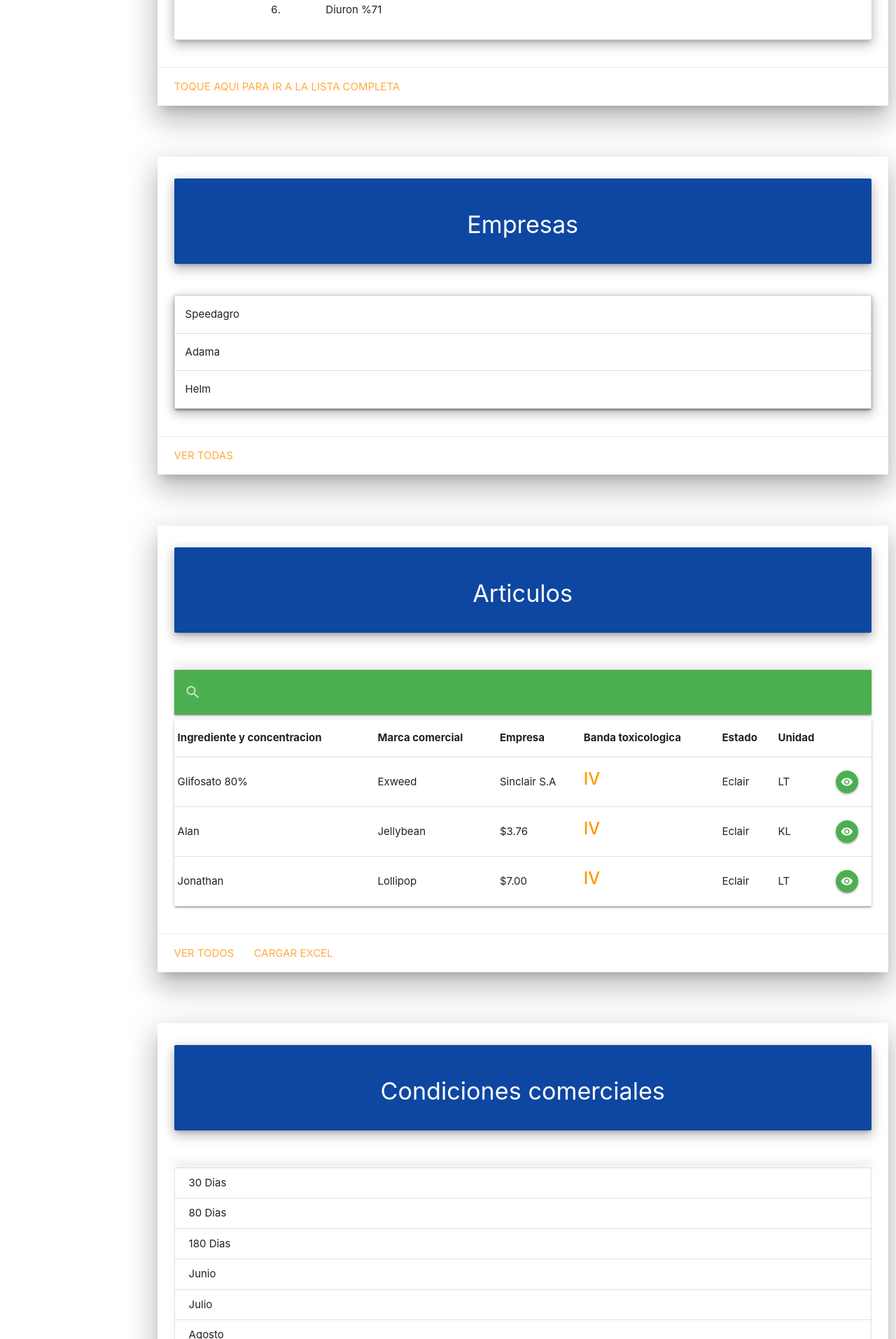
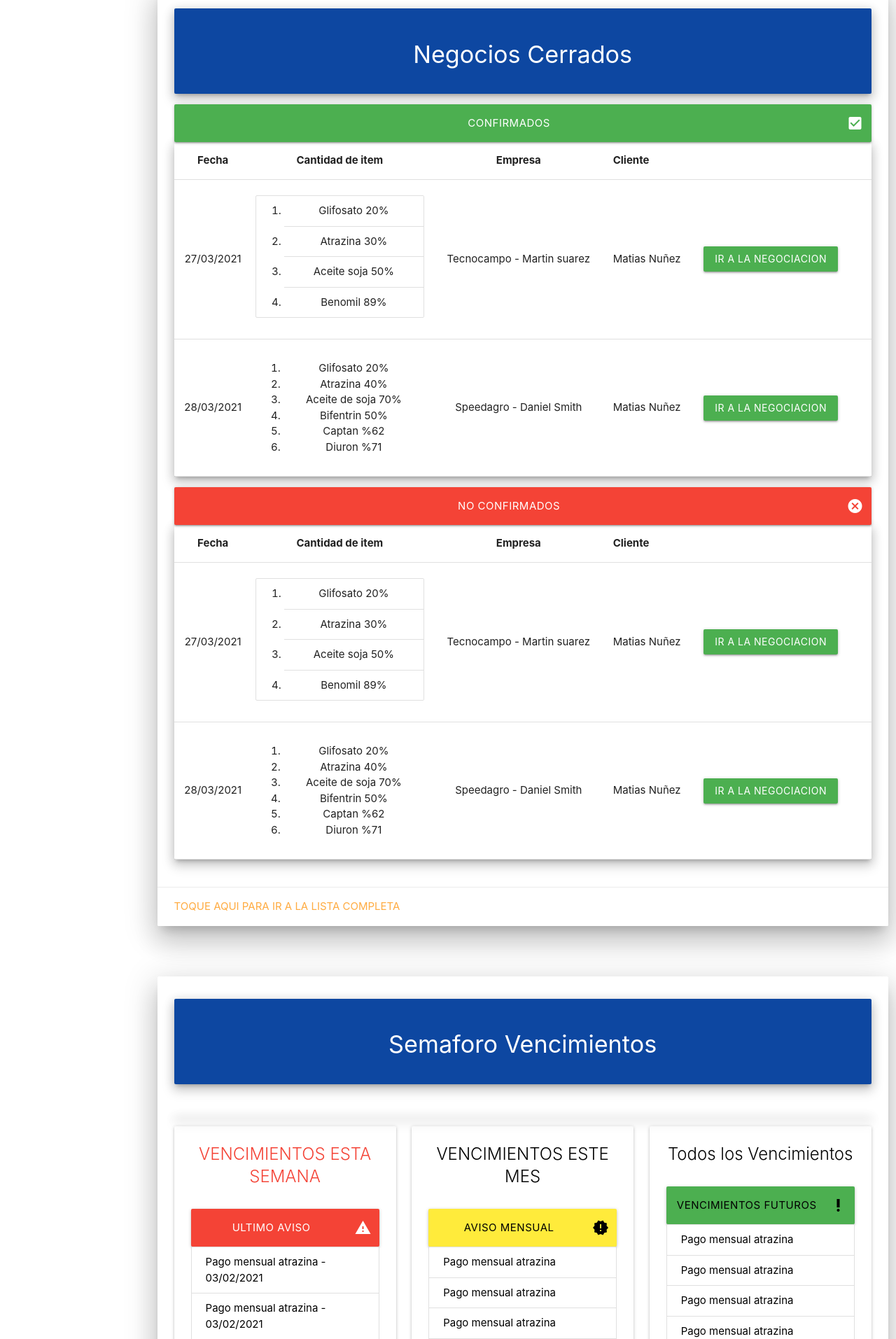
Before and after one commit to tobiasjpalacios/Buenaventura, a Django app: template BAProject/BAapp/templates/vendedor.html in a window 1280 px wide. Shown: the part 2692-4605 px from the top of the page at 70% size. Run offline with Django 3.2, Linux system fonts and the light colour scheme; the template is opened without the code that fills it, so the values that code supplies are empty.

Commit message:
perfil vendedor

```diff
--- a/BAProject/BAapp/templates/vendedor.html
+++ b/BAProject/BAapp/templates/vendedor.html
@@ -33,17 +33,104 @@ BuenaVentura Agronegocios
         <ul class="section table-of-contents pinned ">
           <li><a href="#id1">Presupuestos</a></li>
           <li><a href="#id2">Negocios Confirmados</a></li>
-          <li><a href="#id3">Empresas</a></li>
-          <li><a href="#id4">Articulos</a></li>
-          <li><a href="#id5">Condiciones Comerciales</a></li>
-          <li><a href="#id6">Administracion de cuentas</a></li>
+          <li><a href="#id6">Semaforo de Vencimientos</a></li>
           <li><a href="#id7">Logistica</a></li>
           <li><a href="#id8">Comprobantes</a></li>
+          <li><a href="#id8">Mas opciones </a></li>
+
       </ul>
       </div>
 
 
     <div class="col s12 m9 l10">
+
+
+
+
+
+
+      <div id="id7" class="section scrollspy">
+        <div class="row">
+            <div class="col s12 ">
+              <div class="card z-depth-5">
+                <div class="card-content">
+                    <div class="card-panel blue darken-4 white-text z-depth-3">
+                        <div class="col s11">
+                          <h4 class="center-align" > Notificaciones </h4>
+                        </div>
+                        <div class="col s1"> </div>
+                        <i  style="padding-left: 5px;" class="large material-icons  left-align black-text">notifications_none</i>
+                      </div>
+                  <br>
+
+                  <div class="card  z-depth-3">
+                    <div class="row">
+                      <div class=" col s4">
+                          <div class="card-panel ">
+
+                             <br>
+                              <a class=" btn-large orange black-text   col s12 "><i class="material-icons left ">book</i>Presupuesto <span  style="padding-top: 20px; " class=" black-text badge">4</span></a>
+                              <ul class="collection">
+                                  <li class=" collection-item black-text">Nuevo pedido de Marcos juarez Speedagro - 03/02/2021 </li>
+                                  <li class=" collection-item black-text">Nuevo respuesta de Marcos juarez Helm  - 03/02/2021 <li>
+                                  <li class=" collection-item black-text">Nuevo pedido de Carlos Gonzalez Adama - 03/02/2021 </li>
+                                  <li class=" collection-item black-text">Nuevo pedido de Marcos juarez Tecnocampo - 03/02/2021 </li>
+                                  <li class=" collection-item black-text"><a style="width: 100%;" class=" btn-small waves-ligth waves-efect green ">Ver Todas</a>  </li>
+                              </ul>
+                          </div>
+                      </div>
+                      <div class=" col s4">
+                          <div class="card-panel ">
+                              <span class="card-title black-text center-align "></span>
+                             <br>
+                              <a class=" btn-large orange black-text col s12"><i class="material-icons left black-text">local_shipping</i>logistica <span  style="padding-top: 20px; " class=" black-text badge">8</span></a>
+                              <ul class="collection">
+                                  <li class=" collection-item black-text"> El pedido de Juan Perez esta en preparacion </li>
+                                  <li class=" collection-item black-text">El pedido de Juan Perez  llego a destino</li>
+                                  <li class=" collection-item  black-text"> El pedido de Juan Perez esta demorado </li>
+                                  <li class="collection-item active grey red-text "><div> El pedido de carlos  esta demorado <a style="margin-left: 20%;" class="waves-effect waves-light pulse red btn"><i class="material-icons right">priority_high</i>Ver Mas</a> </div></li>
+                                  <li class=" collection-item black-text"><a style="width: 100%;" class=" btn-small waves-ligth waves-efect green ">Ver Todas</a>  </li>
+                              </ul>
+                          </div>
+                      </div>
+                      <div class=" col s4">
+                          <div class="card-panel ">
+                             <span class="card-title black-text center-align "></span>
+                             <br>
+                              <a class=" btn-large orange black-text col s12"><i class="material-icons left black-text">public</i>Vencimientos <span  style="padding-top: 20px; " class=" black-text badge">6</span> </a>
+                              <ul class="collection">
+                                  <li class=" collection-item black-text">Pago mensual atrazina </li>
+                                  <li class=" collection-item black-text">Pago mensual atrazina </li>
+                                  <li class=" collection-item black-text">Pago mensual atrazina </li>
+                                  <li class=" collection-item black-text">Pago mensual atrazina </li>
+                                  <li class=" collection-item black-text"><a style="width: 100%;" class=" btn-small waves-ligth waves-efect green ">Ver Todas</a>  </li>
+                              </ul>
+                          </div>
+                      </div>
+                  </div>
+                  </div>
+
+                 <br>
+                 <br>
+                 <br>
+                 <br>
+                 <br>
+                 <br>
+                 <br>
+                 <br>
+                  </div>
+
+
+                <div class="card-action">
+                  <a href="#">Ver Todas</a>
+
+                </div>
+              </div>
+            </div>
+          </div>
+      </div>
+
+
       <div id="id1" class="section scrollspy">
         <div class="row">
             <div class="col s12  ">
@@ -100,7 +187,7 @@ BuenaVentura Agronegocios
                       </tr>
                     </tbody>
                   </table>
-                  <a class=" btn-large lime darken-4 col s12 "><i class="material-icons right ">call_made</i>Enviados</a>
+                  <a class=" btn-large lime darken-4 col s12 "><i class="material-icons right ">call_made</i>En Negociacion</a>
                     <br>
                     <div class="divider "></div>
                     <br>
@@ -213,7 +300,7 @@ BuenaVentura Agronegocios
                       </tr>
                     </tbody>
                   </table>
-                  <a class=" btn-large red col s12 "><i class="material-icons right ">cancel</i>Cancelados</a>
+                  <a class=" btn-large red col s12 "><i class="material-icons right ">cancel</i> No Confirmados</a>
                     <br>
                     <div class="divider "></div>
                     <br>
@@ -270,253 +357,10 @@ BuenaVentura Agronegocios
 
       </div>
 
-      <div id="id3" class="section scrollspy">
-        <div class="row">
-            <div class="col s12 ">
-              <div class="card z-depth-5">
-                <div class="card-content">
-                    <div class="card-panel blue darken-4 white-text z-depth-3">
-                        <h4 class="center-align" > Empresas </h4>
-                    </div>
-                  <br>
-
-                  <div class="card  z-depth-3">
-                    <ul class="collapsible">
-                        <li>
-                          <div class="collapsible-header"><span > Speedagro </span>  </div>
-                          <div class="collapsible-body">
-                            <div class="col s12 " style="padding-bottom: 2%;" ><a  class="waves-effect waves-light btn  col s12"> Ver mas info Empresa</a></div>
-
-                            <div class="row">
-                                <div class="col s6">
-                                    <a class=" btn-large blue  col s12 "><i class="material-icons right black-text">people</i> Clientes</a>
-
-                                <table class="card ">
-                                    <thead>
-                                    <tr>
-                                        <th class="left-align"> Nombre Y apellido</th>
-                                        <th class="left-align" >Email</th>
-                                        <th></th>
-                                    </tr>
-                                    </thead>
-
-                                    <tbody>
-                                    <tr>
-                                        <td class="left-align">Alvin Eclair</td>
-                                        <td class="left-align" >iamalvin@gmail.com</td>
-                                        <td><a  class="waves-effect waves-light btn ">Ver Mas</a></td>
-                                    </tr>
-                                    <tr>
-                                        <td class="left-align" >Alan Jellybeam</td>
-                                        <td class="left-align" >alan_jelly@hotmail.com</td>
-                                        <td><a  class="waves-effect waves-light btn ">Ver Mas</a></td>
-                                    </tr>
-                                    <tr>
-                                        <td class="left-align" >Jonathan Lollipop</td>
-                                        <td class="left-align" >jhony.lollipop@outlook.com</td>
-                                        <td><a  class="waves-effect waves-light btn ">Ver Mas</a></td>
-                                    </tr>
-
-                                    </tbody>
-                                </table>
-                                <a  class="waves-effect waves-light btn col s12 ">Agregar Clientes</a>
-                                </div>
-                                <div class="col s6">
-                                    <a class=" btn-large blue  col s12 "><i class="material-icons right black-text">people</i> Proveedores</a>
-                                    <table class="card ">
-                                        <thead>
-                                        <tr>
-                                            <th class="left-align"> Nombre Y Apellido</th>
-                                            <th class="left-align" >Email</th>
-                                            <th></th>
-                                        </tr>
-                                        </thead>
-
-                                        <tbody>
-                                        <tr>
-                                            <td class="left-align">Alvin Eclair</td>
-                                            <td class="left-align" >iamalvin@gmail.com</td>
-                                            <td><a  class="waves-effect waves-light btn ">Ver Mas</a></td>
-                                        </tr>
-                                        <tr>
-                                            <td class="left-align" >Alan Jellybeam</td>
-                                            <td class="left-align" >alan_jelly@hotmail.com</td>
-                                            <td><a  class="waves-effect waves-light btn ">Ver Mas</a></td>
-                                        </tr>
-                                        <tr>
-                                            <td class="left-align" >Jonathan Lollipop</td>
-                                            <td class="left-align" >jhony.lollipop@outlook.com</td>
-                                            <td><a  class="waves-effect waves-light btn ">Ver Mas</a></td>
-                                        </tr>
-                                        </tbody>
-                                    </table>
-                                    <a  class="waves-effect waves-light btn col s12 "> Agregar Proveedor </a>
-                                </div>
-
-                            </div>
-
-
-                          </div>
-                        </li>
-                        <li>
-                          <div class="collapsible-header"><span > Adama</span></div>
-                          <div class="collapsible-body"><span>Lorem ipsum dolor sit amet.</span></div>
-                        </li>
-                        <li>
-                          <div class="collapsible-header"><span > Helm</span></div>
-                          <div class="collapsible-body"><span>Lorem ipsum dolor sit amet.</span></div>
-                        </li>
-                      </ul>
-
-                  </div>
 
 
 
-                  </div>
 
-
-                <div class="card-action">
-                  <a href="#">Ver Todas</a>
-
-                </div>
-              </div>
-            </div>
-          </div>
-
-      </div>
-
-      <div id="id4" class="section scrollspy">
-        <div class="row">
-            <div class="col s12 ">
-              <div class="card z-depth-5">
-                <div class="card-content">
-                    <div class="card-panel blue darken-4 white-text z-depth-3">
-                        <h4 class="center-align" > Articulos </h4>
-                    </div>
-                  <br>
-
-                  <div class="card  z-depth-3">
-
-                  </div>
-                  <nav>
-                    <div class="nav-wrapper green  ">
-                      <form>
-                        <div class="input-field">
-                          <input id="search" type="search" required>
-                          <label class="label-icon" for="search"><i class="material-icons">search</i></label>
-                          <i class="material-icons">close</i>
-                        </div>
-                      </form>
-                    </div>
-                  </nav>
-
-                  <table class=" card ">
-                    <thead>
-                      <tr>
-                          <th>Ingrediente y concentracion</th>
-                          <th>Marca comercial</th>
-                          <th>Empresa</th>
-                          <th>Banda toxicologica</th>
-                          <th>Estado</th>
-                          <th>Unidad</th>
-                          <th></th>
-                      </tr>
-                    </thead>
-
-                    <tbody>
-                      <tr>
-                        <td> Glifosato 80% </td>
-                        <td>Exweed </td>
-                        <td>Sinclair S.A</td>
-                        <td class="orange-text card-title"><strong>IV</strong></td>
-                        <td>Eclair</td>
-                        <td>LT</td>
-                        <td> <a class="btn-floating btn-small waves-effect waves-light green modal-trigger " href="#modal1"><i class="material-icons">visibility</i></a></td>
-
-                      </tr>
-                      <tr>
-                        <td>Alan</td>
-                        <td>Jellybean</td>
-                        <td>$3.76</td>
-                        <td class="orange-text card-title"><strong>IV</strong></td>
-                        <td>Eclair</td>
-                        <td>KL</td>
-                        <td> <a class="btn-floating btn-small waves-effect waves-light green modal-trigger" href="#modal1"><i class="material-icons">visibility</i></a></td>
-                      </tr>
-                      <tr>
-                        <td>Jonathan</td>
-                        <td>Lollipop</td>
-                        <td>$7.00</td>
-                        <td class="orange-text card-title"><strong>IV</strong></td>
-                        <td>Eclair</td>
-                        <td>LT</td>
-                        <td> <a class="btn-floating btn-small waves-effect waves-light green modal-trigger" href="#modal1"><i class="material-icons">visibility</i></a></td>
-                      </tr>
-                    </tbody>
-                  </table>
-
-
-
-                  </div>
-
-
-                <div class="card-action">
-                  <a href="#">Ver Todos</a>
-                  <a href="#"> Cargar excel</a>
-                </div>
-              </div>
-            </div>
-          </div>
-      </div>
-
-      <div id="id5" class="section scrollspy">
-        <div class="row">
-            <div class="col s12 ">
-              <div class="card z-depth-5">
-                <div class="card-content">
-                    <div class="card-panel blue darken-4 white-text z-depth-3">
-                        <h4 class="center-align" > Condiciones comerciales</h4>
-                    </div>
-                  <br>
-
-                  <div class="card  z-depth-3">
-
-                  </div>
-                  <ul class="collection">
-                    <li class="collection-item">30 Dias</li>
-                    <li class="collection-item">80 Dias</li>
-                    <li class="collection-item">180 Dias</li>
-                    <li class="collection-item">Junio</li>
-                    <li class="collection-item">Julio</li>
-                    <li class="collection-item">Agosto</li>
-                  </ul>
-
-                    <div class="row">
-                        <form class="col s12">
-                        <div class="row">
-                            <div class="input-field col s10">
-                            <i class="material-icons prefix">add</i>
-                            <textarea id="icon_prefix2" class="materialize-textarea"></textarea>
-                            <label for="icon_prefix2"> Agrege su nueva condicion comercial  </label>
-                            </div>
-                        <div class="col s2">
-                            <a style="margin-top: 18px;" class="waves-effect waves-light btn col s12"><i class="material-icons right">arrow_upward</i> subir</a>
-                        </div>
-                        </div>
-                        </form>
-                    </div>
-
-                  </div>
-
-
-                <div class="card-action">
-                  <a href="#">Ver Todas</a>
-
-                </div>
-              </div>
-            </div>
-          </div>
-      </div>
 
       <div id="id6" class="section scrollspy">
         <div class="row">
@@ -524,14 +368,57 @@ BuenaVentura Agronegocios
               <div class="card z-depth-5">
                 <div class="card-content">
                     <div class="card-panel blue darken-4 white-text z-depth-3">
-                        <h4 class="center-align" > Administracion de Cuentas </h4>
+                        <h4 class="center-align" > Semaforo Vencimientos </h4>
                     </div>
                   <br>
 
                   <div class="card  z-depth-3">
 
                   </div>
-
+                  <div class="row">
+                    <div class=" col s4">
+                        <div class="card-panel ">
+                            <span class="card-title red-text center-align  ">VENCIMIENTOS ESTA SEMANA</span>
+                           <br>
+                            <a class=" btn-large red col s12 "><i class="material-icons right ">warning</i>ULTIMO AVISO</a>
+                            <ul class="collection">
+                                <li class=" collection-item black-text">Pago mensual atrazina - 03/02/2021 </li>
+                                <li class=" collection-item black-text">Pago mensual atrazina - 03/02/2021 <li>
+                                <li class=" collection-item black-text">Pago mensual atrazina - 03/02/2021 </li>
+                                <li class=" collection-item black-text">Pago mensual atrazina - 03/02/2021 </li>
+                                <li class=" collection-item black-text"><a style="width: 100%;" class=" btn-small waves-ligth waves-efect green ">Ver Todas</a>  </li>
+                            </ul>
+                        </div>
+                    </div>
+                    <div class=" col s4">
+                        <div class="card-panel ">
+                            <span class="card-title black-text center-align ">VENCIMIENTOS ESTE MES</span>
+                           <br>
+                            <a class=" btn-large yellow black-text col s12"><i class="material-icons right black-text">new_releases</i>AVISO MENSUAL</a>
+                            <ul class="collection">
+                                <li class=" collection-item black-text">Pago mensual atrazina </li>
+                                <li class=" collection-item black-text">Pago mensual atrazina </li>
+                                <li class=" collection-item black-text">Pago mensual atrazina </li>
+                                <li class=" collection-item black-text">Pago mensual atrazina </li>
+                                <li class=" collection-item black-text"><a style="width: 100%;" class=" btn-small waves-ligth waves-efect green ">Ver Todas</a>  </li>
+                            </ul>
+                        </div>
+                    </div>
+                    <div class=" col s4">
+                        <div class="card-panel ">
+                           <span class="card-title black-text center-align ">Todos los Vencimientos</span>
+                           <br>
+                            <a class=" btn-large green black-text col s12"><i class="material-icons right black-text">priority_high</i>VENCIMIENTOS FUTUROS</a>
+                            <ul class="collection">
+                                <li class=" collection-item black-text">Pago mensual atrazina </li>
+                                <li class=" collection-item black-text">Pago mensual atrazina </li>
+                                <li class=" collection-item black-text">Pago mensual atrazina </li>
+                                <li class=" collection-item black-text">Pago mensual atrazina </li>
+                                <li class=" collection-item black-text"><a style="width: 100%;" class=" btn-small waves-ligth waves-efect green ">Ver Todas</a>  </li>
+                            </ul>
+                        </div>
+                    </div>
+                </div>
 
 
                   </div>
@@ -559,6 +446,54 @@ BuenaVentura Agronegocios
                   <div class="card  z-depth-3">
 
                   </div>
+                  <table>
+                    <thead>
+                      <tr>
+                          <th> Destinatario </th>
+                          <th> Empresa</th>
+                          <th>Destino</th>
+                          <th> Fecha de hoy </th>
+                          <th>Estado</th>
+                          <th></th>
+                      </tr>
+                    </thead>
+
+                    <tbody>
+                      <tr class=" yellow">
+                        <td>Carlos perez</td>
+                        <td>Adama</td>
+                        <td>pilar buenos aires  colon 1546 </td>
+                        <td>27/05/2021</td>
+                        <td class="card-title"> En tiempo </td>
+                        <td>ver detalles</td>
+                      </tr>
+                      <tr class="ligth-blue">
+                        <td>Alan</td>
+                        <td>Helm </td>
+                        <td>pilar buenos aires  colon 1546 </td>
+                        <td>27/05/2021</td>
+                        <td class="card-title"> En transito </td>
+                        <td>ver detalles</td>
+
+                      </tr>
+                      <tr class="green">
+                        <td>Jonathan</td>
+                        <td>Lollipop</td>
+                        <td>pilar buenos aires  colon 1546 </td>
+                        <td>27/05/2021</td>
+                        <td class="card-title" > entregado </td>
+                        <td>ver detalles</td>
+                      </tr>
+                      <tr class="red">
+                        <td>Jonathan</td>
+                        <td>Lollipop</td>
+                        <td>pilar buenos aires  colon 1546 </td>
+                        <td>27/05/2021</td>
+                        <td class="card-title" > Atrasado </td>
+                        <td>ver detalles</td>
+                      </tr>
+                    </tbody>
+                  </table>
 
 
 
@@ -595,9 +530,9 @@ BuenaVentura Agronegocios
                             <thead>
                               <tr>
                                   <th>Fecha emision</th>
-                                  <th>Emisor</th>
-                                  <th>Items</th>
-                                  <th>Monto Total</th>
+                                  <th>Proveedor</th>
+                                  <th>Articulos</th>
+                                  <th>Importe c/IVA</th>
                                   <th></th>
                                   <th></th>
                               </tr>
```
